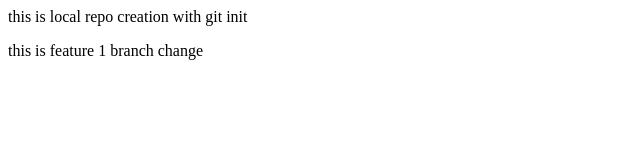
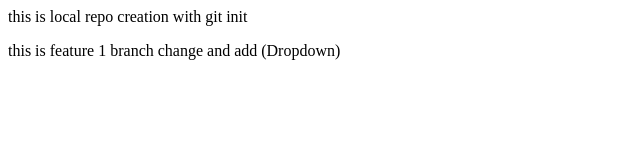
Before and after one commit to omgadekar2003/localrepo, a plain HTML site: page index.html in a window 1280 px wide. Shown: the whole page, without its empty margins (0-640 px from the left). Drawn offline with Linux system fonts and the light colour scheme.

Commit message:
Dropdown Added

```diff
--- a/index.html
+++ b/index.html
@@ -1,2 +1,2 @@
 <p>this is local repo creation with git init</p>
-<p>this is feature 1 branch change</p>
+<p>this is feature 1 branch change and add (Dropdown)</p>
```
